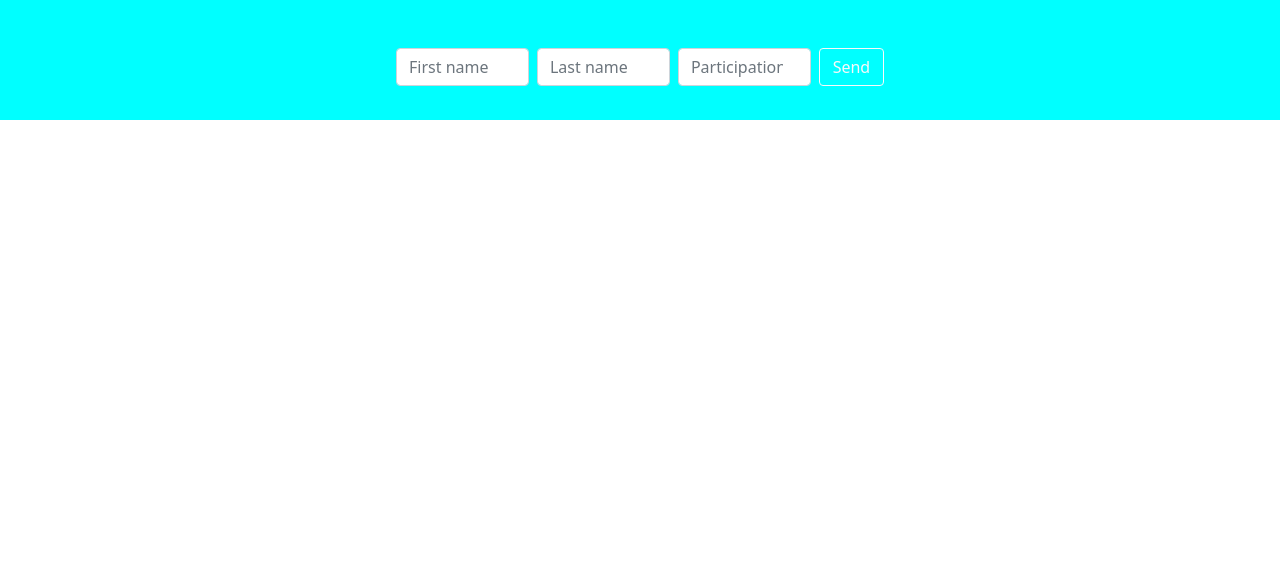
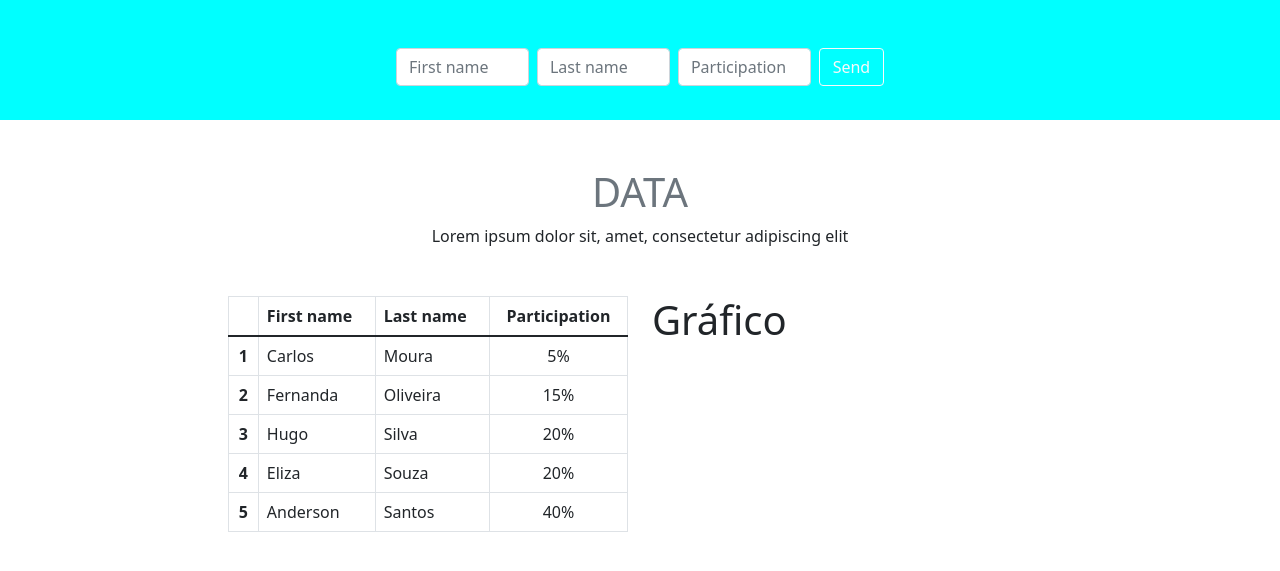
Before and after one commit to guimorone/OnCase-Challenge, a Django app: page / in a window 1280 px wide. Shown: the top 571 px of the page. Run offline with Django 4.2, Linux system fonts and the light colour scheme; some libraries are stand-ins or nearby versions.

Commit message:
tabela adicionada

```diff
--- a/challenge/myapp/urls.py
+++ b/challenge/myapp/urls.py
@@ -4,5 +4,6 @@
 from django.conf.urls.static import static
 
 urlpatterns = [
-    path('', views.index, name = 'index')
+    path('', views.index, name = 'index'),
+    path('addInfo', views.addInfo, name = 'addInfo')
 ]
--- a/challenge/myapp/views.py
+++ b/challenge/myapp/views.py
@@ -3,3 +3,7 @@
 # Home page
 def index(request):
     return render(request, 'index.html')
+
+# Atualizar gráfico e tabela
+def addInfo(request):
+    text = request.POST['text']
--- a/challenge/static/styles.css
+++ b/challenge/static/styles.css
@@ -2,13 +2,17 @@
     margin: 0;
 }
 
-h1 {
-    color: red;
+p {
+    text-align: center;
 }
 
 /* id */
 #top-form {
     background-color: aqua;
+}
+#title-subtitle {
+    margin-top: 3rem;
+    margin-bottom: 3rem;
 }
 
 /* class */
@@ -19,6 +23,15 @@
     margin: 0 auto;
 }
 
+.chart-table {
+    width: 70%;
+    margin: 0 auto;
+}
+
+.alignCenterText {
+    text-align: center;
+}
+
 .btn {
     width: 40%;
 }
--- a/challenge/templates/index.html
+++ b/challenge/templates/index.html
@@ -14,14 +14,72 @@
     <div id="top-form">
         <nav class="navbar navbar-light">
             <div class="container-fluid top-bar">
-              <form class="d-flex">
-                <input class="form-control me-2" type="search" placeholder="First name" aria-label="First name">
-                <input class="form-control me-2" type="search" placeholder="Last name" aria-label="Last name">
-                <input class="form-control me-2" type="search" placeholder="Participation" aria-label="Participation">
-                <button class="btn btn-outline-light" type="submit">Send</button>
+              <form method="POST" class="d-flex">
+                {% csrf_token %}
+                <input class="form-control me-2" type="text" placeholder="First name" aria-label="First name">
+                <input class="form-control me-2" type="text" placeholder="Last name" aria-label="Last name">
+                <input class="form-control me-2" type="text" placeholder="Participation" aria-label="Participation">
+                <button class="btn btn-outline-light" type="submit" value="submit">Send</button>
               </form>
             </div>
           </nav>
+    </div>
+
+    <!-- Título e subtítulo -->
+    <div id="title-subtitle">
+        <p class="h1 text-muted">DATA</p>
+        <p class="font-weight-light">Lorem ipsum dolor sit, amet, consectetur adipiscing elit</p>
+    </div>
+
+    <!-- Tabela e Gráfico -->
+    <div class="container row chart-table">
+        <div class="col">
+            <table class="table table-bordered">
+                <thead>
+                  <tr>
+                    <th scope="col"></th>
+                    <th scope="col">First name</th>
+                    <th scope="col">Last name</th>
+                    <th scope="col" class="alignCenterText">Participation</th>
+                  </tr>
+                </thead>
+                <tbody>
+                    <tr>
+                        <th scope="row" class="alignCenterText">1</th>
+                        <td>Carlos</td>
+                        <td>Moura</td>
+                        <td class="alignCenterText">5%</td>
+                      </tr>
+                      <tr>
+                        <th scope="row" class="alignCenterText">2</th>
+                        <td>Fernanda</td>
+                        <td>Oliveira</td>
+                        <td class="alignCenterText">15%</td>
+                      </tr>
+                      <tr>
+                        <th scope="row" class="alignCenterText">3</th>
+                        <td>Hugo</td>
+                        <td>Silva</td>
+                        <td class="alignCenterText">20%</td>
+                      </tr>
+                      <tr>
+                        <th scope="row" class="alignCenterText">4</th>
+                        <td>Eliza</td>
+                        <td>Souza</td>
+                        <td class="alignCenterText">20%</td>
+                      </tr>
+                      <tr>
+                        <th scope="row" class="alignCenterText">5</th>
+                        <td>Anderson</td>
+                        <td>Santos</td>
+                        <td class="alignCenterText">40%</td>
+                      </tr>
+                </tbody>
+              </table>
+        </div>
+        <div class="col">
+            <h1>Gráfico</h1>
+        </div>
     </div>
 
     <!-- Bootstrap js -->
```
